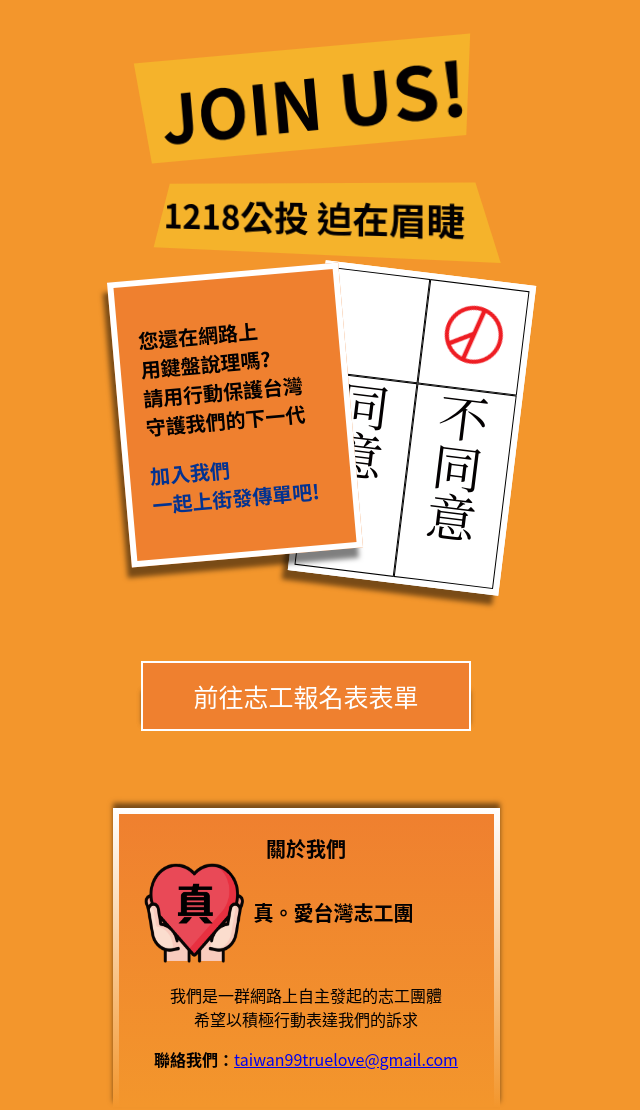
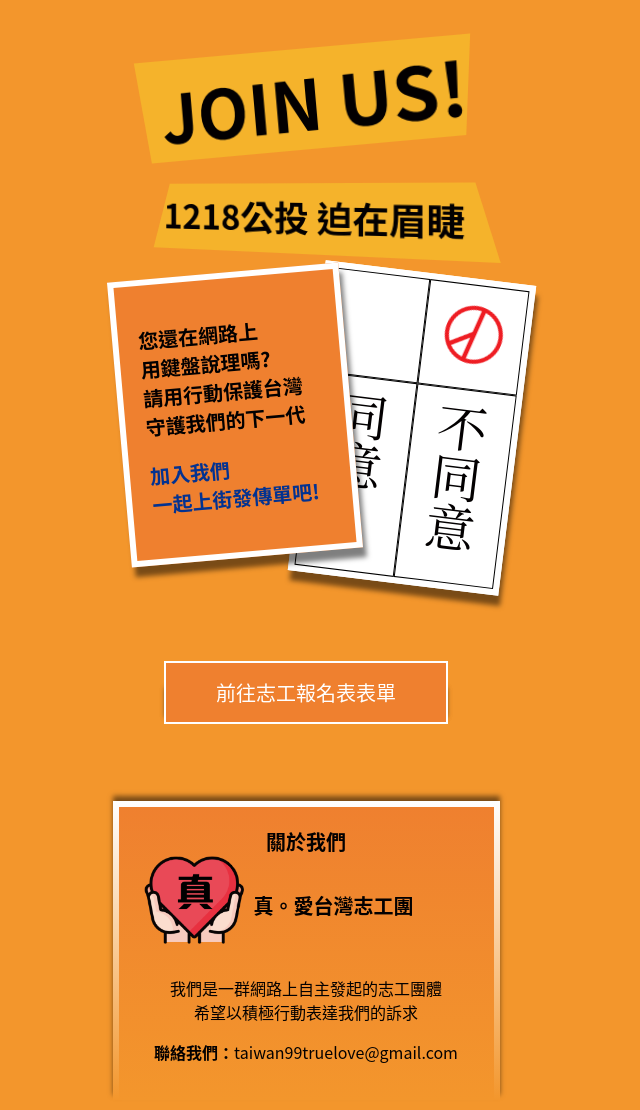
Before and after one commit to wobia/2021vote4no, a plain HTML site: page index.html in a window 1280 px wide. Shown: the whole page, without its empty margins (342-982 px from the left). Drawn offline with Linux system fonts and the light colour scheme.

Commit message:
Modify img expression.

```diff
--- a/index.html
+++ b/index.html
@@ -36,12 +36,14 @@
         <div class="footer-wrapper">
             <h4>關於我們</h4>
             <div class="logo-wrapper">
-                <img src="img/logo.png" class="logo">
+                <div class="logo">
+                    <img src="img/logo.png">
+                </div>
                 <div class="name">真。愛台灣志工團</div>
                 <div class="name-description">我們是一群網路上自主發起的志工團體<br>希望以積極行動表達我們的訴求</div>
             </div>
             <p>
-                <label>聯絡我們：</label><a href="mailto:taiwan99truelove@gmail.com">taiwan99truelove@gmail.com</a>
+                <label>聯絡我們：</label>taiwan99truelove@gmail.com
             </p>
         </div>
     </div>
@@ -128,7 +130,7 @@
             max-width: 180px;
             border: white 6px solid;
             transform: rotate(-5deg);
-            box-shadow: -5px 10px 5px rgba(0,0,0,0.5);
+            box-shadow: 3px 10px 5px rgba(0,0,0,0.5);
             margin-bottom: 50px;
         }
         .join {
@@ -144,7 +146,7 @@
             background: white;
             z-index: -1;
             border: white 6px solid;
-            box-shadow: -5px 10px 5px rgba(0,0,0,0.5);
+            box-shadow: 3px 10px 5px rgba(0,0,0,0.5);
             transform: rotate(7deg);
             font-family: var(--font-serif);
         }
@@ -152,6 +154,7 @@
             border: black 1px solid;
             font-size: 50px;
             line-height: 50px;
+            padding-top: 10px;
         }
         .block.vote-stamp {
             padding: 20px;
@@ -163,7 +166,7 @@
         .cta-wrapper {
             text-align: center;
             margin-bottom: 100px;
-            font-size: 25px;
+            font-size: 20px;
         }
         a.btn,
         a.btn:visited {
@@ -236,6 +239,10 @@
             flex: 1 0 100px;
             max-width: 100px;
         }
+        .logo>img {
+            width: 100%;
+            height: auto;
+        }
         .name {
             font-size: 20px;
             flex: 0 1 calc(100% - 120px);
@@ -261,6 +268,9 @@
             .name {
                 font-size: 30px;
             }
+            .cta-wrapper {
+                font-size: 25px;
+            }
         }
     </style>
 </body>
```
